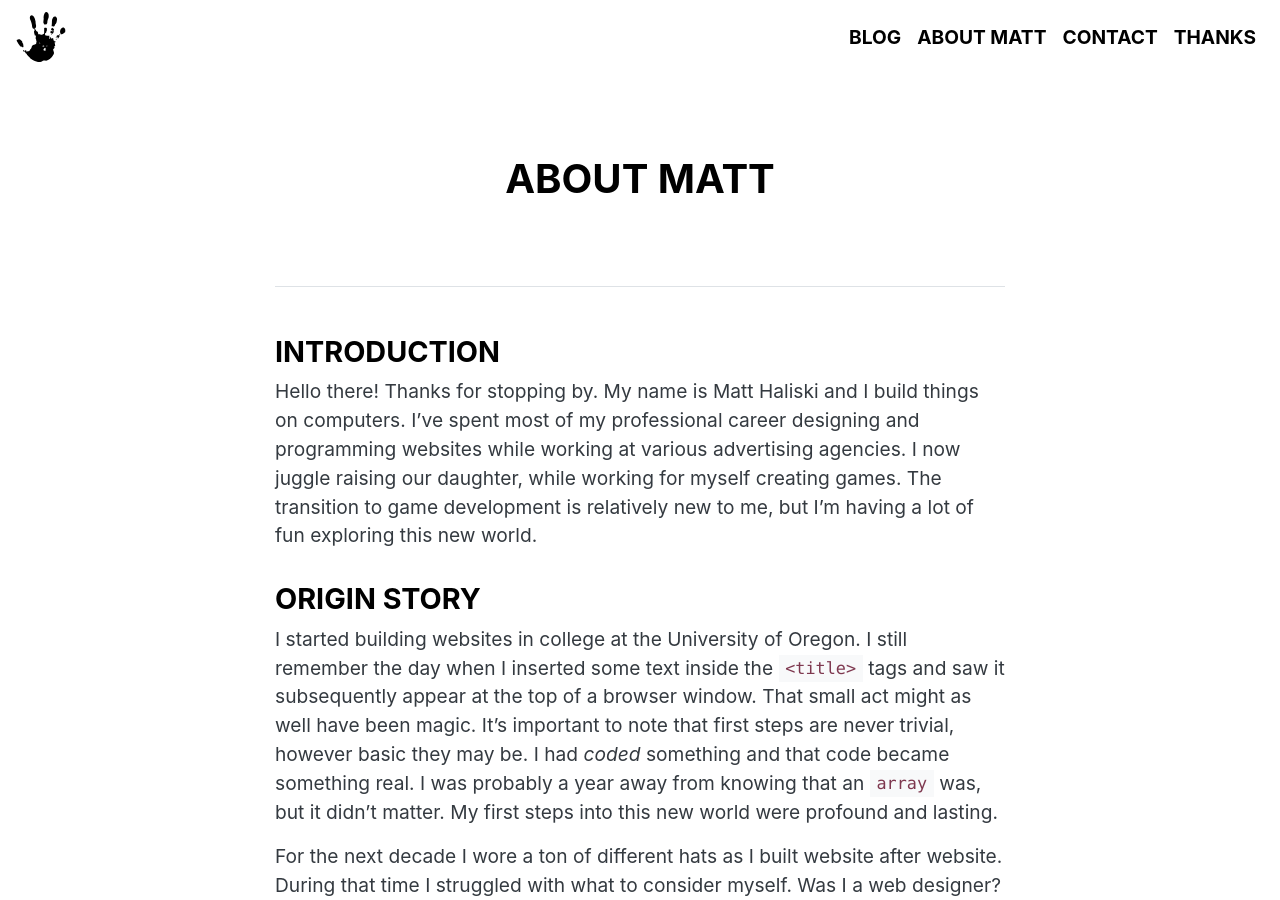
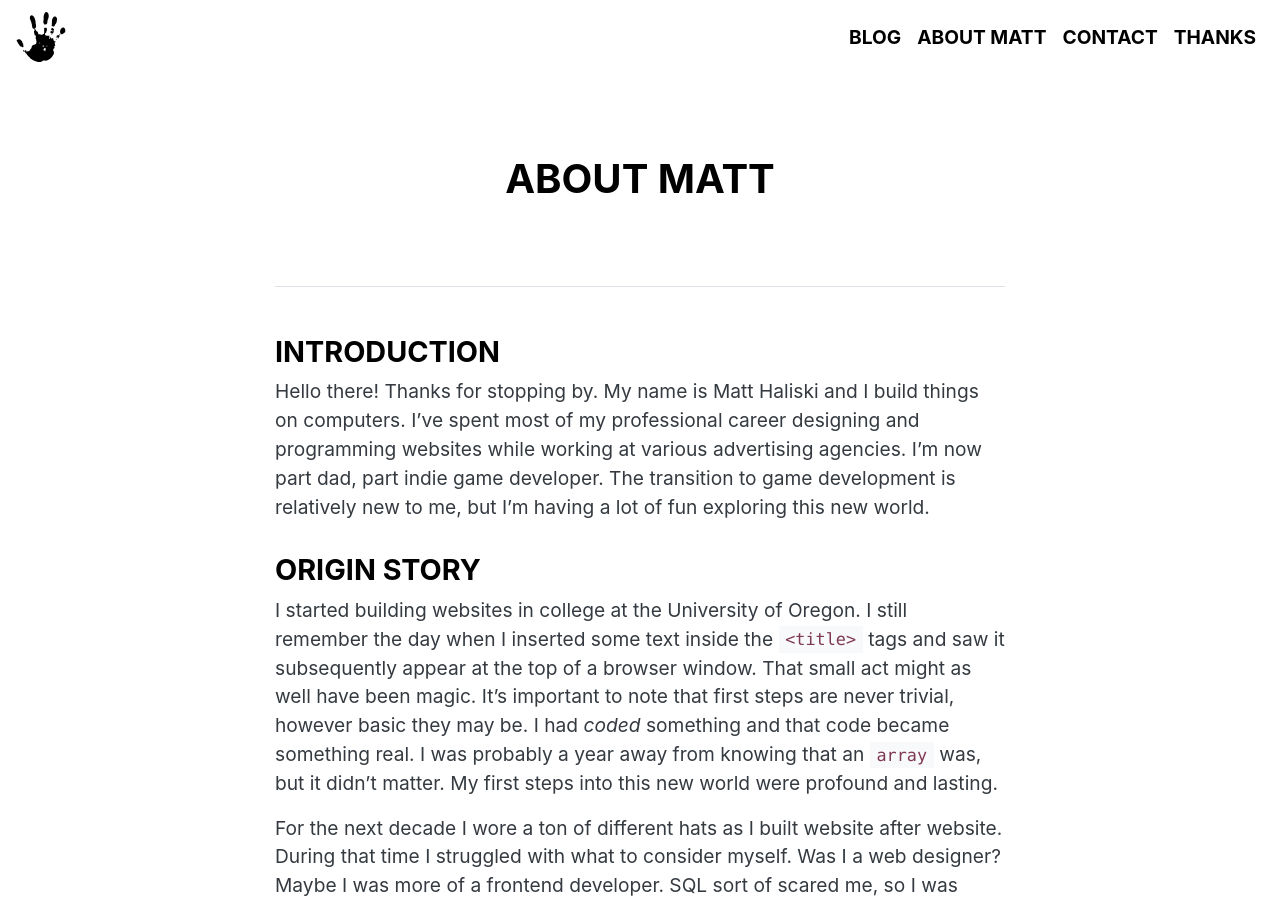
Before and after one commit to matthaliski/matthaliski.github.io, a Jekyll site: the page built from about.md, in a window 1280 px wide and 900 px high. Built offline with Jekyll 4.4.1, drawn with Linux system fonts in a browser that asks for light colours; nearby versions of some CDN libraries; some web fonts are replaced.

Commit message:
Update to about page.

```diff
--- a/about.md
+++ b/about.md
@@ -5,7 +5,7 @@ title: About Matt
 
 ## Introduction
 
-Hello there! Thanks for stopping by. My name is Matt Haliski and I build things on computers. I've spent most of my professional career designing and programming websites while working at various advertising agencies. I now juggle raising our daughter, while working for myself creating games. The transition to game development is relatively new to me, but I'm having a lot of fun exploring this new world.
+Hello there! Thanks for stopping by. My name is Matt Haliski and I build things on computers. I've spent most of my professional career designing and programming websites while working at various advertising agencies. I'm now part dad, part indie game developer. The transition to game development is relatively new to me, but I'm having a lot of fun exploring this new world.
 
 ## Origin story
 
```
